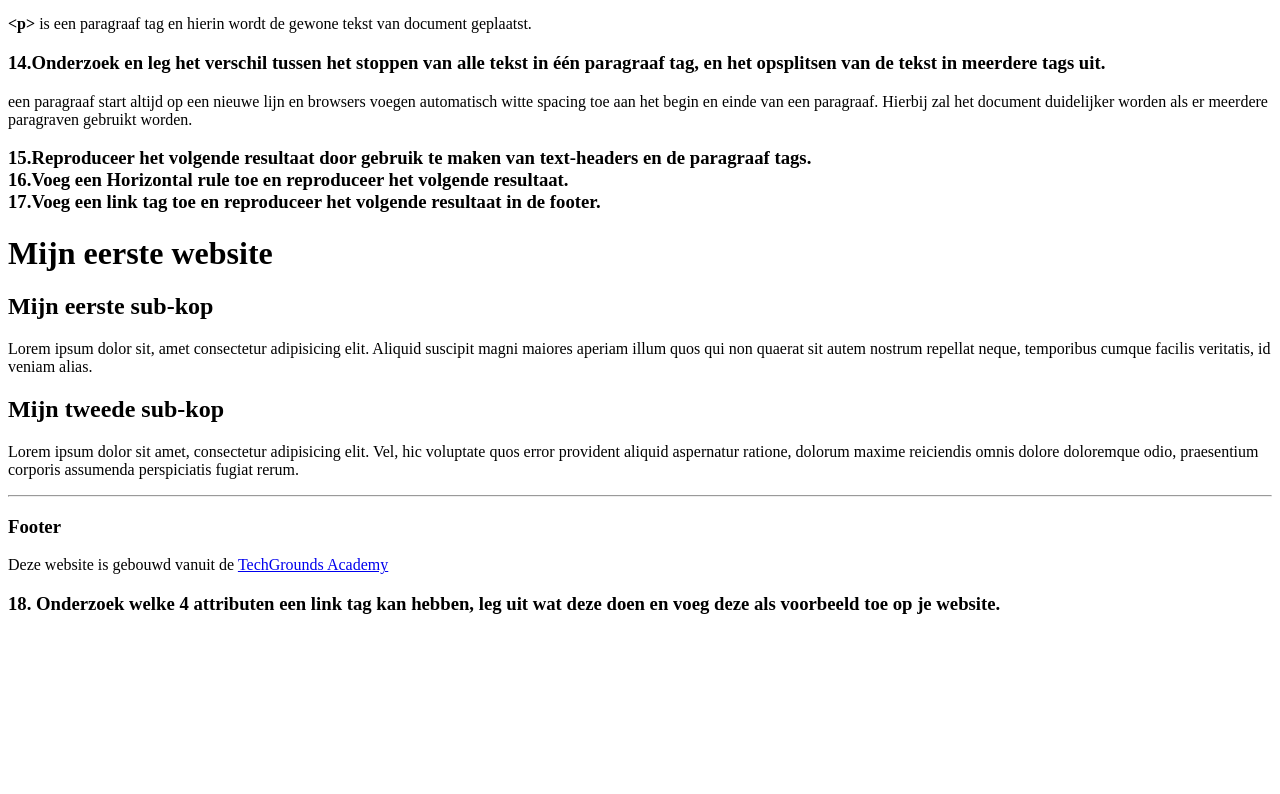
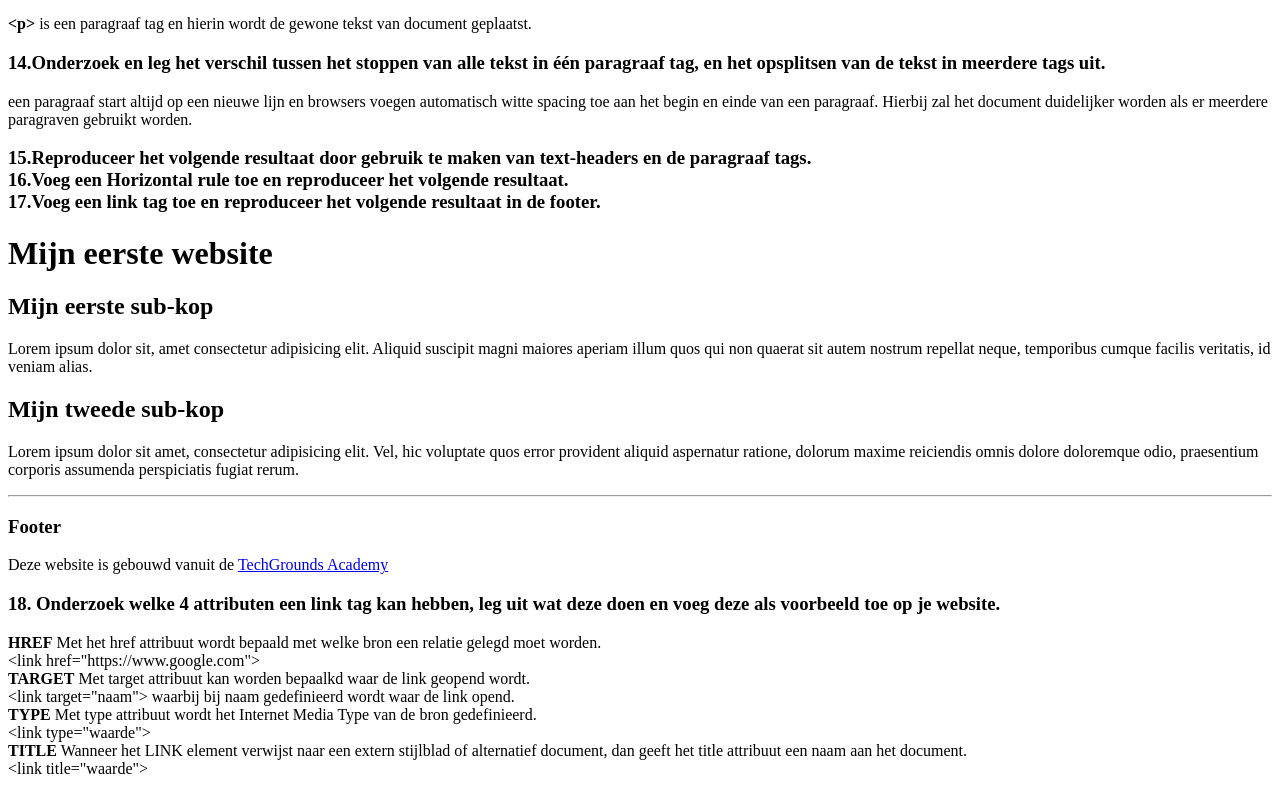
Before and after one commit to Edwinkate/salesforcedevelopment, a plain HTML site: page Intro/index.html in a window 1280 px wide. Shown: the part 2018-2812 px from the top of the page. Before the commit the page ends 2652 px from the top, so only its background shows below. Drawn offline with Linux system fonts and the light colour scheme.

Commit message:
afronding dl1

```diff
--- a/Intro/index.html
+++ b/Intro/index.html
@@ -172,6 +172,19 @@
     <h3>18. Onderzoek welke 4 attributen een link tag kan hebben, leg uit wat deze doen
         en voeg deze als voorbeeld toe op je website.</h3>
 
+    <p><b>HREF</b> Met het href attribuut wordt bepaald met welke bron een relatie gelegd moet worden. <br>
+        &lt;link href="https://www.google.com"&gt; <br>
+        <b>TARGET</b> Met target attribuut kan worden bepaalkd waar de link geopend wordt. <br>
+        &lt;link target="naam"&gt; waarbij bij naam gedefinieerd wordt waar de link opend. <br>
+        <b>TYPE</b> Met type attribuut wordt het Internet Media Type van de bron gedefinieerd. <br>
+        &lt;link type="waarde"&gt;<br>
+        <b>TITLE</b> Wanneer het LINK element verwijst naar een extern stijlblad of alternatief document, dan geeft het
+        title attribuut een naam aan het document. <br>
+        &lt;link title="waarde"&gt;
+    </p>
+
+
+
 
 
 
```
